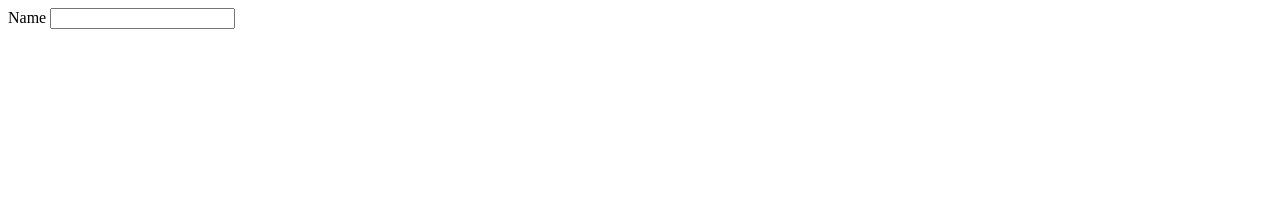
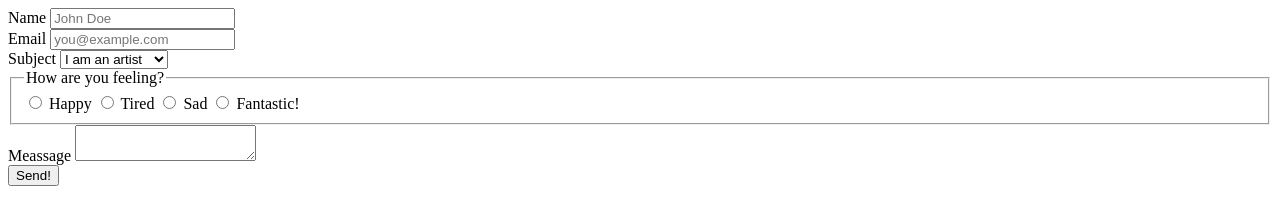
Before and after one commit to CelesteLavo0118/forms-demo, a plain HTML site: page index.html in a window 1280 px wide. Drawn offline with Linux system fonts and the light colour scheme.

Commit message:
all code

```diff
--- a/index.html
+++ b/index.html
@@ -2,14 +2,57 @@
 <html lang="en-ca">
 <head>
   <meta charset="utf-8">
-  <title></title>
+  <title>forms demo</title>
   <link href="css/main.css" rel="stylesheet">
 </head>
 <body>
-  <form>
+
+  <form action="https://formspree.io/celeste.lavoie@gmail.com" method="post">
+
     <div>
-      <label>Name</label>
-      <input>
+      <label for="name">Name</label>
+      <input id="name" required placeholder="John Doe" name="name">
     </div>
+
+    <div>
+      <label for="email">Email</label>
+      <input id="email" type="email" name="email" required placeholder="you@example.com">
+    </div>
+
+    <div>
+      <label for="subject" >Subject</label>
+      <select id="subject" name="_subject">
+        <option>I am an artist</option>
+        <option>I am a singer</option>
+        <option>I am an author</option>
+        <option>All the above</option>
+      </select>
+    </div>
+
+    <fieldset>
+      <legend>How are you feeling?</legend>
+
+      <input id="happy" type="radio" name="feels">
+      <label for="happy">Happy</label>
+
+      <input id="tired" type="radio" name="feels">
+      <label for="tired">Tired</label>
+
+      <input id="sad" type="radio" name="feels">
+      <label for="sad">Sad</label>
+
+      <input id="super" type="radio" name="feels">
+      <label for="super">Fantastic!</label>
+    </fieldset>
+
+    <div>
+      <label for="message">Meassage</label>
+      <textarea id="message" name="message"></textarea>
+    </div>
+
+    <div>
+      <button type="submit">Send!</button>
+    </div>
+
   </form>
 </body>
```
